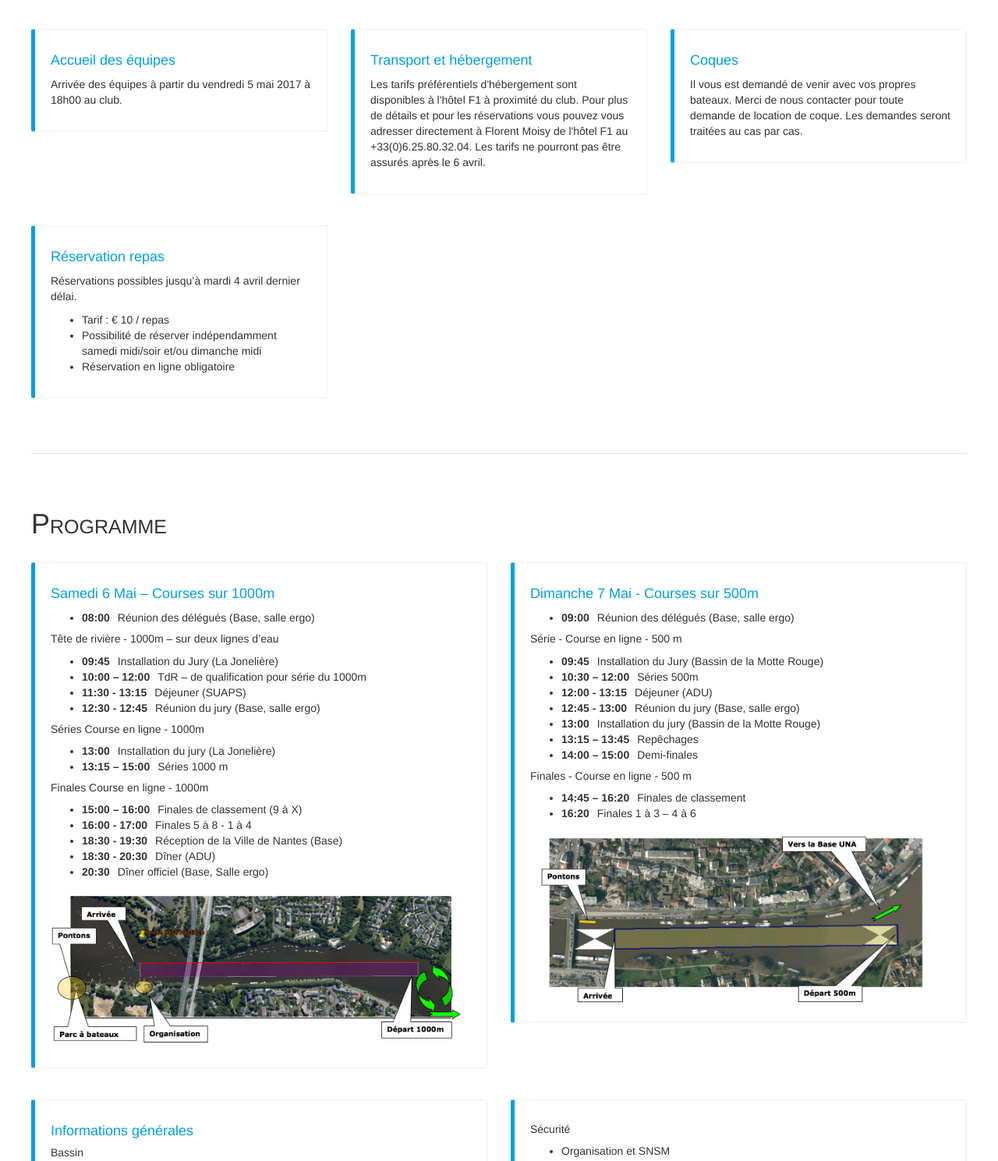
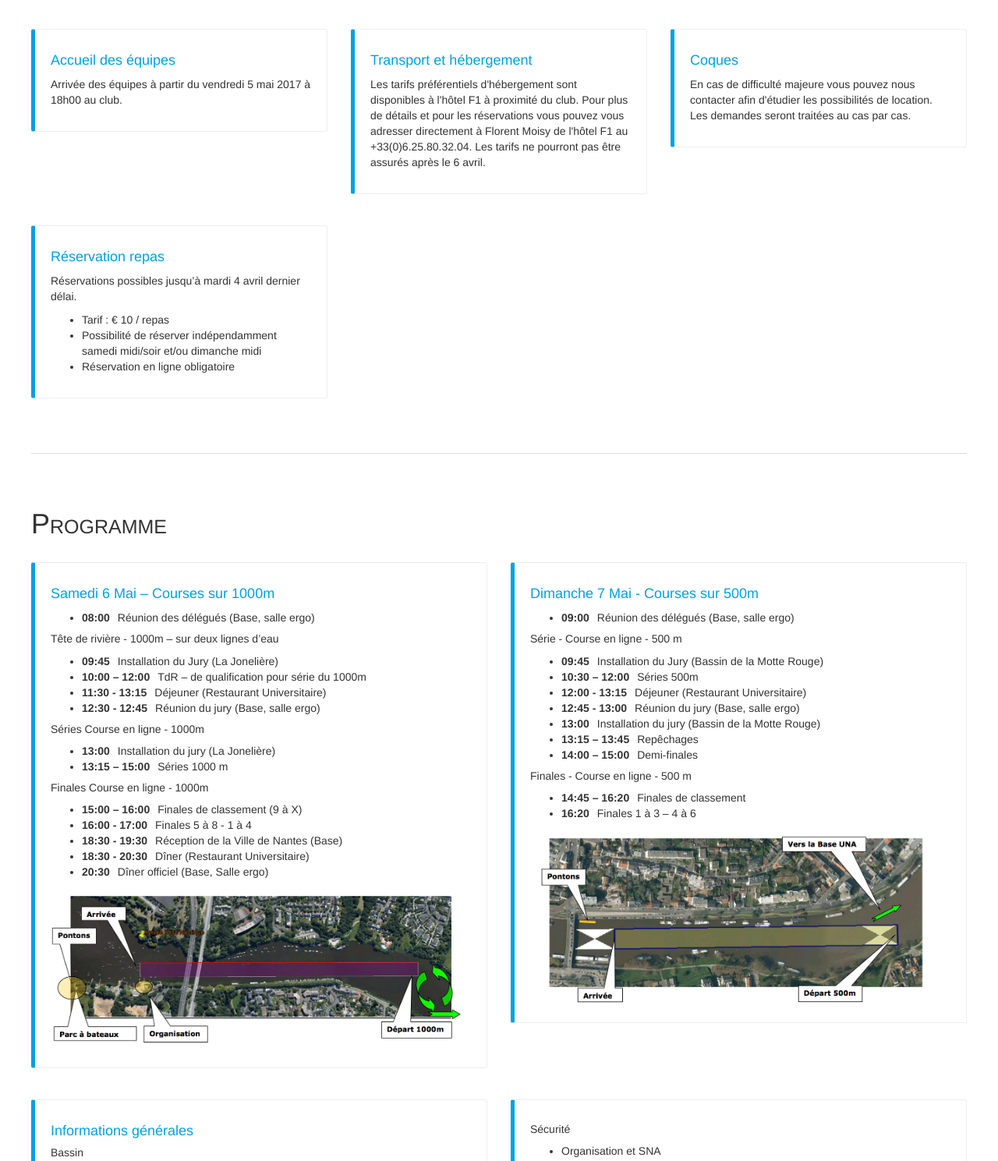
Before and after one commit to mickaeltardy/regataiades-website, a website: page index.html in a window 1280 px wide. Shown: the part 1095-2584 px from the top of the page at 78% size. Drawn offline with nearby package versions, Linux system fonts and the light colour scheme; files that its build step writes are made by us from their sources; files whose address does not match are found by name.

```diff
--- a/index.html
+++ b/index.html
@@ -178,9 +178,7 @@
 				<div class="bs-callout bs-callout-info"
 					id="callout-helper-context-color-specificity">
 					<h4>Coques</h4>
-					<p>Il vous est demandé de venir avec vos propres bateaux. Merci
-						de nous contacter pour toute demande de location de coque. Les
-						demandes seront traitées au cas par cas.</p>
+					<p>En cas de difficulté majeure vous pouvez nous contacter afin d'étudier les possibilités de location. Les demandes seront traitées au cas par cas.</p>
 				</div>
 			</div>
 		</div>
@@ -266,7 +264,7 @@
 						<li><span class="time">10:00 – 12:00</span><span
 							class="event">TdR – de qualification pour série du 1000m</span></li>
 						<li><span class="time">11:30 - 13:15</span><span
-							class="event">Déjeuner (SUAPS) </span></li>
+							class="event">Déjeuner (Restaurant Universitaire) </span></li>
 						<li><span class="time">12:30 - 12:45</span><span
 							class="event">Réunion du jury (Base, salle ergo) </span></li>
 					</ul>
@@ -286,7 +284,7 @@
 						<li><span class="time">18:30 - 19:30</span><span
 							class="event">Réception de la Ville de Nantes (Base)</span></li>
 						<li><span class="time">18:30 - 20:30</span><span
-							class="event">Dîner (ADU)</span></li>
+							class="event">Dîner (Restaurant Universitaire)</span></li>
 						<li><span class="time">20:30</span><span class="event">Dîner
 								officiel (Base, Salle ergo)</span></li>
 					</ul>
@@ -309,7 +307,7 @@
 						<li><span class="time">10:30 – 12:00</span><span
 							class="event">Séries 500m</span></li>
 						<li><span class="time">12:00 - 13:15</span><span
-							class="event">Déjeuner (ADU)</span></li>
+							class="event">Déjeuner (Restaurant Universitaire)</span></li>
 						<li><span class="time"> 12:45 - 13:00</span><span
 							class="event">Réunion du jury (Base, salle ergo)</span></li>
 						<li><span class="time">13:00</span><span class="event">Installation
@@ -354,7 +352,7 @@
 
 					<h5>Sécurité</h5>
 					<ul>
-						<li>Organisation et SNSM</li>
+						<li>Organisation et SNA</li>
 					</ul>
 
 					<h5>Accueil</h5>
```
Also changed, not shown: index.en.html (+4 -2 lines).
